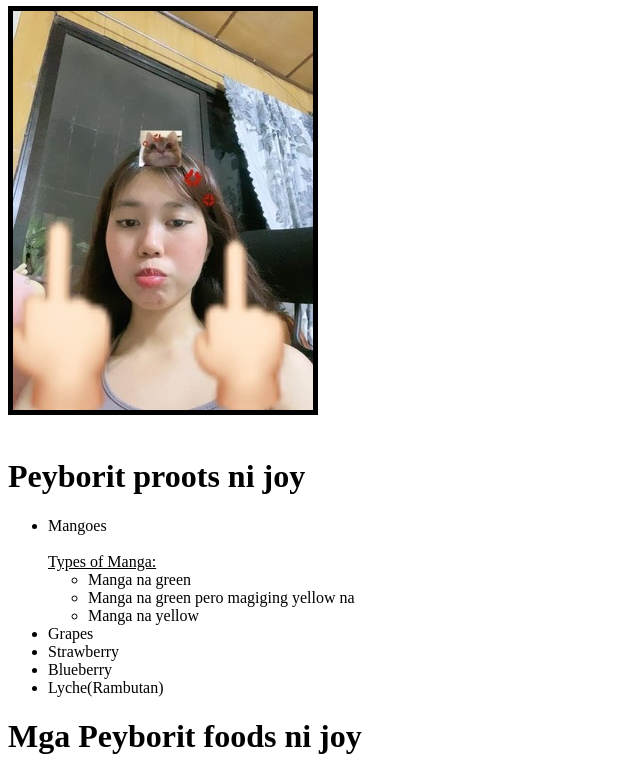
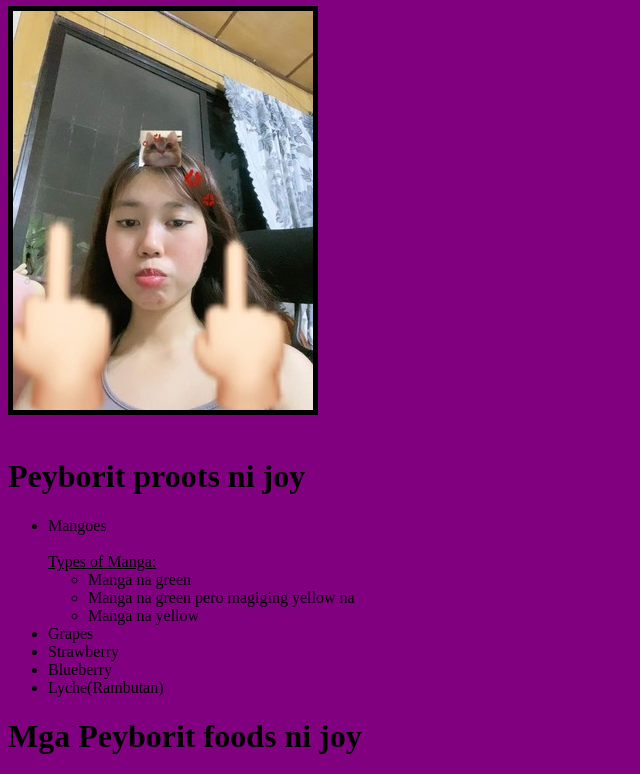
Before and after one commit to Guel08/Facts-about-Joyjoy, a plain HTML site: page index.html in a window 1280 px wide. Shown: the part 364-1138 px from the top of the page, without its empty margins (0-640 px from the left). Drawn offline with Linux system fonts and the light colour scheme.

Commit message:
index.html

```diff
--- a/index.html
+++ b/index.html
@@ -4,6 +4,11 @@
     <meta charset="utf-8">
     <meta name="viewport" content="width=device-width, initial-scale=1">
     <title>Facts about joyjoy</title>
+<style>
+    body {
+        background: purple;
+ }
+</style>
     </head>
     <body>
         <h1>Maganda si joy</h1>
```
